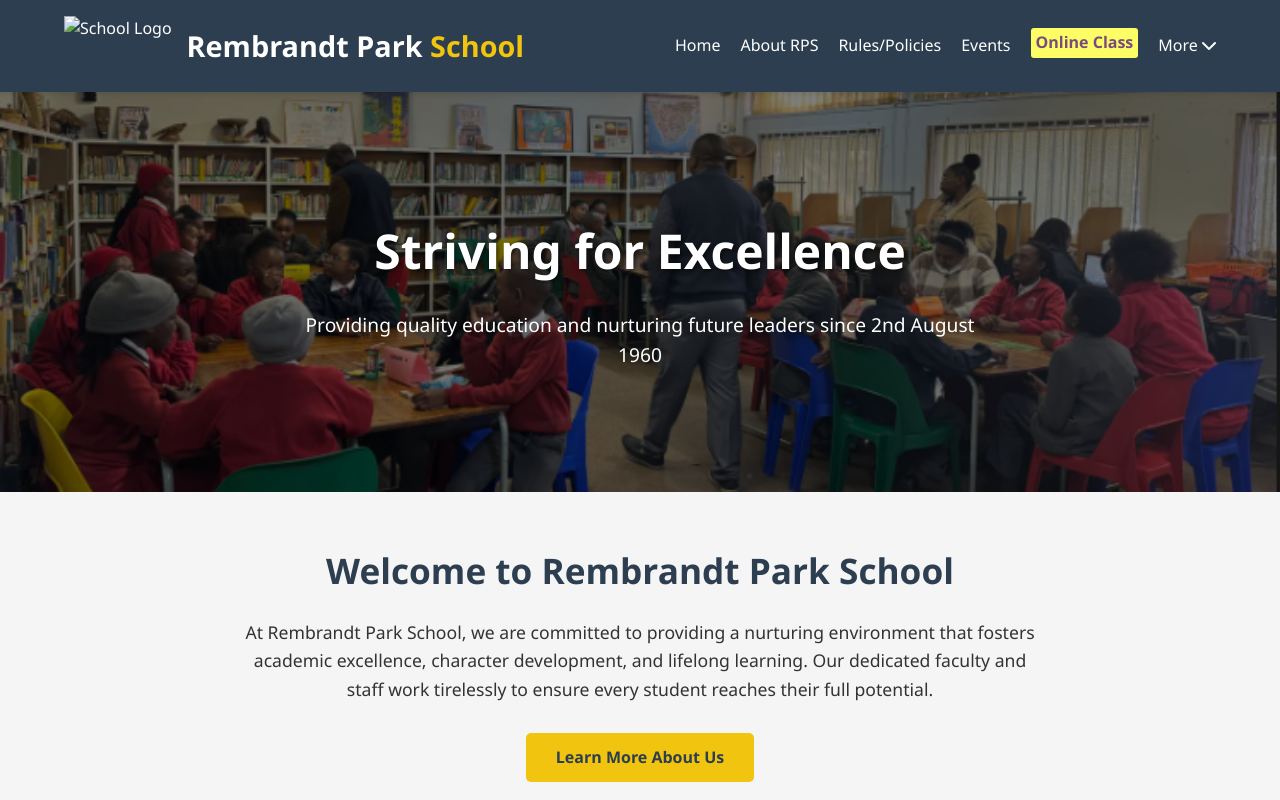
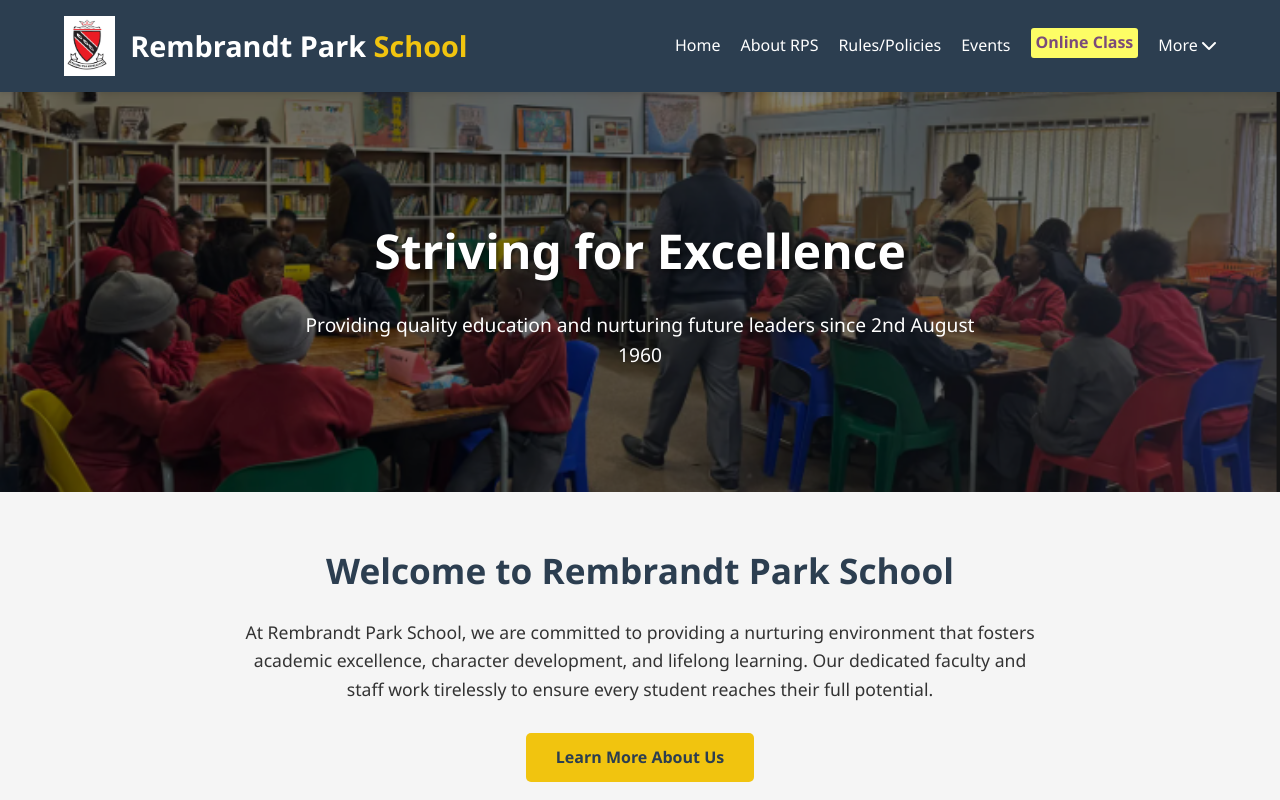
Before and after one commit to 221509313/Rembrandt-Park-School, a plain HTML site: page index.html in a window 1280 px wide. Shown: the top 800 px of the page. Drawn offline with Linux system fonts and the light colour scheme.

Commit message:
Update index.html

```diff
--- a/index.html
+++ b/index.html
@@ -300,7 +300,7 @@
     <header>
         <div class="container header-container">
             <div class="logo">
-                <img src="images/logo.png" alt="School Logo">
+                <img src="logo.png" alt="School Logo">
                 <h1>Rembrandt Park <span>School</span></h1>
             </div>
             <nav class="desktop-nav">
```
